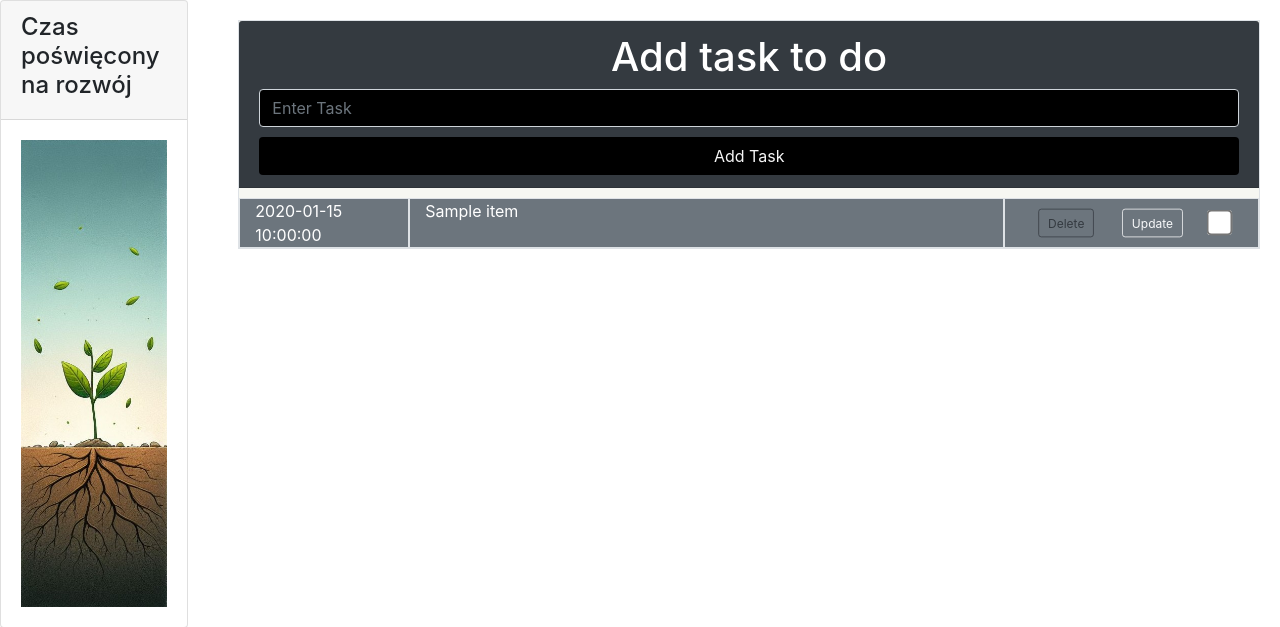
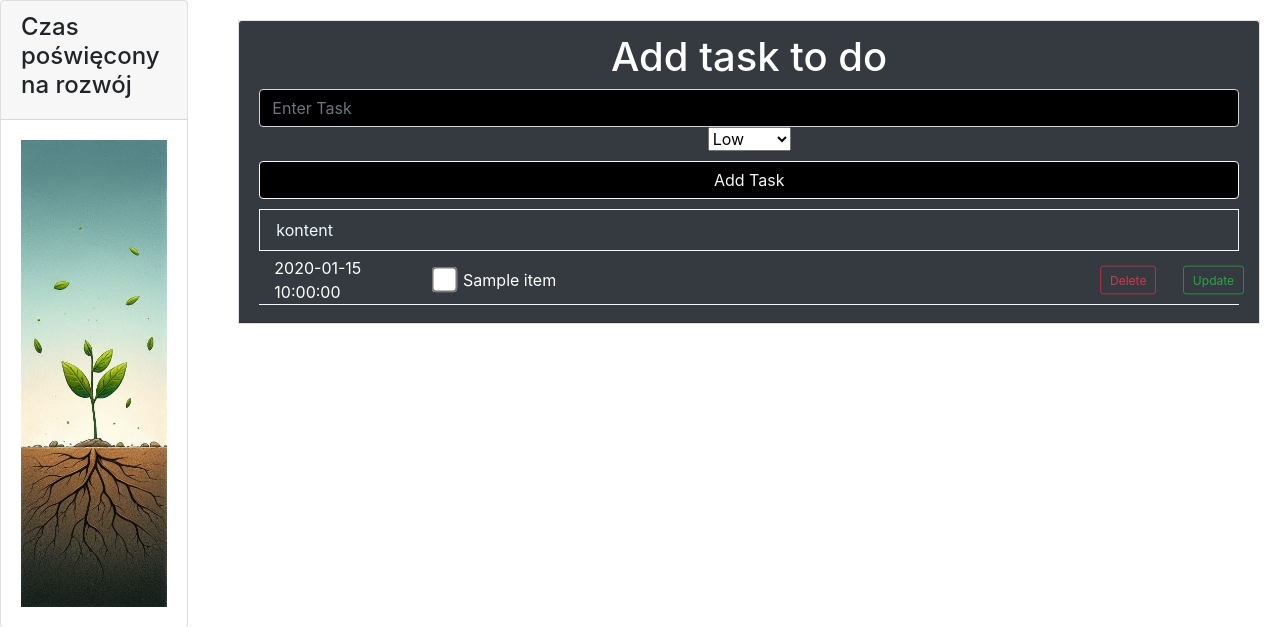
Before and after one commit to PawelekKlocek/TaskForge, a Flask app: template templates/todo.html in a window 1280 px wide. Shown: the part 76-703 px from the top of the page. Run offline with Flask 3, Linux system fonts and the light colour scheme; the template is opened without the code that fills it: most values are stand-ins (such as "Sample title", 1, 10 or a date in 2020); some libraries are stand-ins or nearby versions.

Commit message:
Adding a toggle list with priority and changing the todo appearance.

```diff
--- a/templates/todo.html
+++ b/templates/todo.html
@@ -8,25 +8,47 @@
             <h1> Add task to do</h1>
             <form action="{{url_for('todo')}}" method="post">
                 <input type="text" class="form-control" placeholder="Enter Task" style="background:black; color:whitesmoke" id="input-todo" name="todo_name">
-                <button type="submit" class="btn w-100" style="margin-top: 10px; background-color: black; color:whitesmoke" id="add-todo">Add Task</button>
+                <select class="form-select" aria-label="Priority" name="todo_priority">
+                    <option class="bg-success" value="low">Low</option>
+                    <option class="bg-warning" value="medium">Medium</option>
+                    <option class="bg-danger" value="high">High</option>
+                </select>
+                <button type="submit" class="btn w-100 btn-outline-light" style="margin-top: 10px; background-color: black; color:whitesmoke" id="add-todo">Add Task</button>
             </form>
         </div>
-    </div>
+        <div class="navbar navbar-expand-lg navbar-dark bg-dark " style="border:1px solid aliceblue; color: aliceblue; margin-top: 10px;;">
+            kontent
+        </div>
+
+
 
     {% for item in items %}
-    <div class="container bg-secondary mx-auto text-white" style="margin-top: 10px;">
-        <div class="row">
-            <div class="col-2 border">
-                <span>{{ item.date }}</span>
+    <div class="container mx-auto text-white" style="margin-top: 5px; margin-bottom: 5px; ">
+        <div class="row" style="border-bottom: 1px solid #f6f7f2; align-items: center; ">
+            <div class="col-2 ">
+                <span style="text-align: center;">{{ item.date }}</span>
             </div>
-            <div class="col-7 border" style="word-wrap: break-word;">
+            <div class="col-7 " style="word-wrap: break-word;">
+                <form action="{{ url_for('checked_todo', todo_id=item.id) }}" method="post" class="d-inline-block mr-2">
+                    <input type="checkbox" name="completed" style="transform: scale(2);" {% if item.checked %} checked {% endif %} onchange="this.form.submit()">
+                </form>
                 <span>{{ item.name }}</span>
             </div>
-            <div class="col-3 border" style="display: flex; justify-content: center; align-items: center;">
+            <div class="col-1" >
+                {% if item.priority == 'low' %}
+                    <span class="bg-success">Low</span>
+                {% elif item.priority == 'medium' %}
+                    <span class="bg-warning">Medium</span>
+                {% elif item.priority == 'high' %}
+                    <span class="bg-danger" >High</span>
+                {% endif %}
+            </div>
+            <div class="col-2 " style="display: flex; justify-content: left; align-items: center;">
+
                 <form action="{{ url_for('delete_todo', todo_id=item.id) }}" method="post" class="d-inline-block">
-                    <button class="btn btn-outline-dark" style="transform: scale(0.75);">Delete</button>
+                    <button class="btn btn-outline-danger" style="transform: scale(0.75);">Delete</button>
                 </form>
-                <button type="button" class="btn btn-outline-light ml-2" data-toggle="modal" data-target="#editModal-{{ item.id }}" style="transform: scale(0.75); margin-right: 20px;">Update</button>
+                <button type="button" class="btn btn-outline-success ml-2" data-toggle="modal" data-target="#editModal-{{ item.id }}" style="transform: scale(0.75); margin-right: 20px;">Update</button>
                 <div class="modal fade" id="editModal-{{ item.id }}" tabindex="-1" role="dialog" aria-labelledby="exampleModalLabel" aria-hidden="true">
                     <div class="modal-dialog" role="document">
                         <div class="modal-content ">
@@ -38,20 +60,20 @@
                             </div>
                             <div class="modal-body" style="background-color: #192026;">
                                 <form action="{{ url_for('update_todo', todo_id=item.id) }}" method="post">
-                                    <input type="text" placeholder="Edit task" name="new_todo_name" class="form-control" style="background: black; color:whitesmoke" value="{{ item.name }}">
-                                    <button type="submit" class="btn w-100" style="background-color: black; color:whitesmoke; margin-top: 10px;">Save</button>
+                                    <textarea placeholder="Edit task" name="new_todo_name" class="form-control" style="background: black; color: whitesmoke; min-height: 40vh; overflow-wrap: break-word;">{{ item.name }}</textarea> <!-- textarea umożliwia zawiajeranie tekstu -->
+                                    <button type="submit" class="btn w-100" style="background-color: black; color: whitesmoke; margin-top: 10px;">Save</button>
                                 </form>
+
                             </div>
                         </div>
                     </div>
                 </div>
-                <form action="{{ url_for('checked_todo', todo_id=item.id) }}" method="post" class="d-inline-block mr-2">
-                    <input type="checkbox" name="completed" style="transform: scale(2);" {% if item.checked %} checked {% endif %} onchange="this.form.submit()">
-                </form>
+
             </div>
         </div>
     </div>
     {% endfor %}
 </div>
+</div>
 
 {% endblock %}
```
